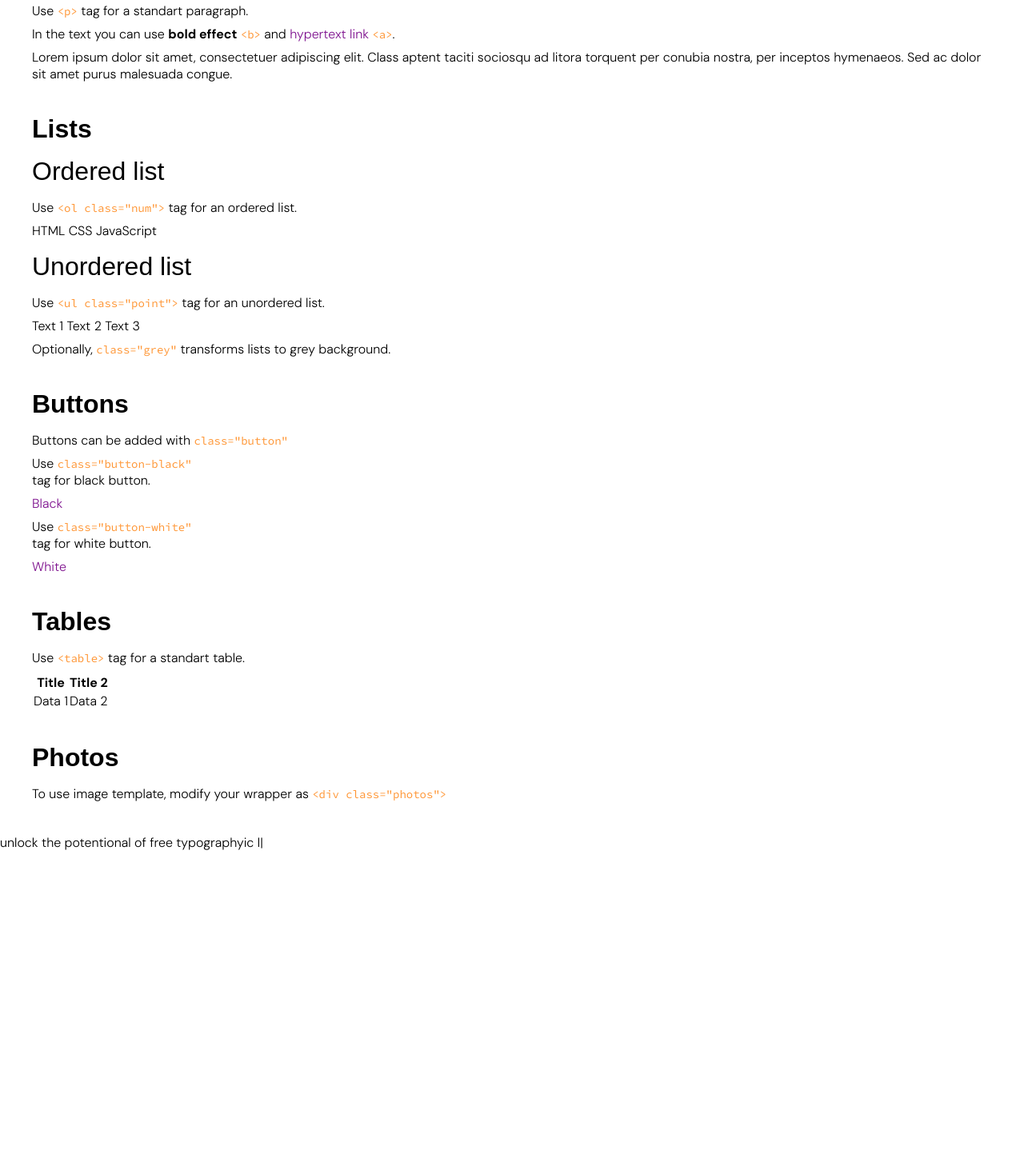
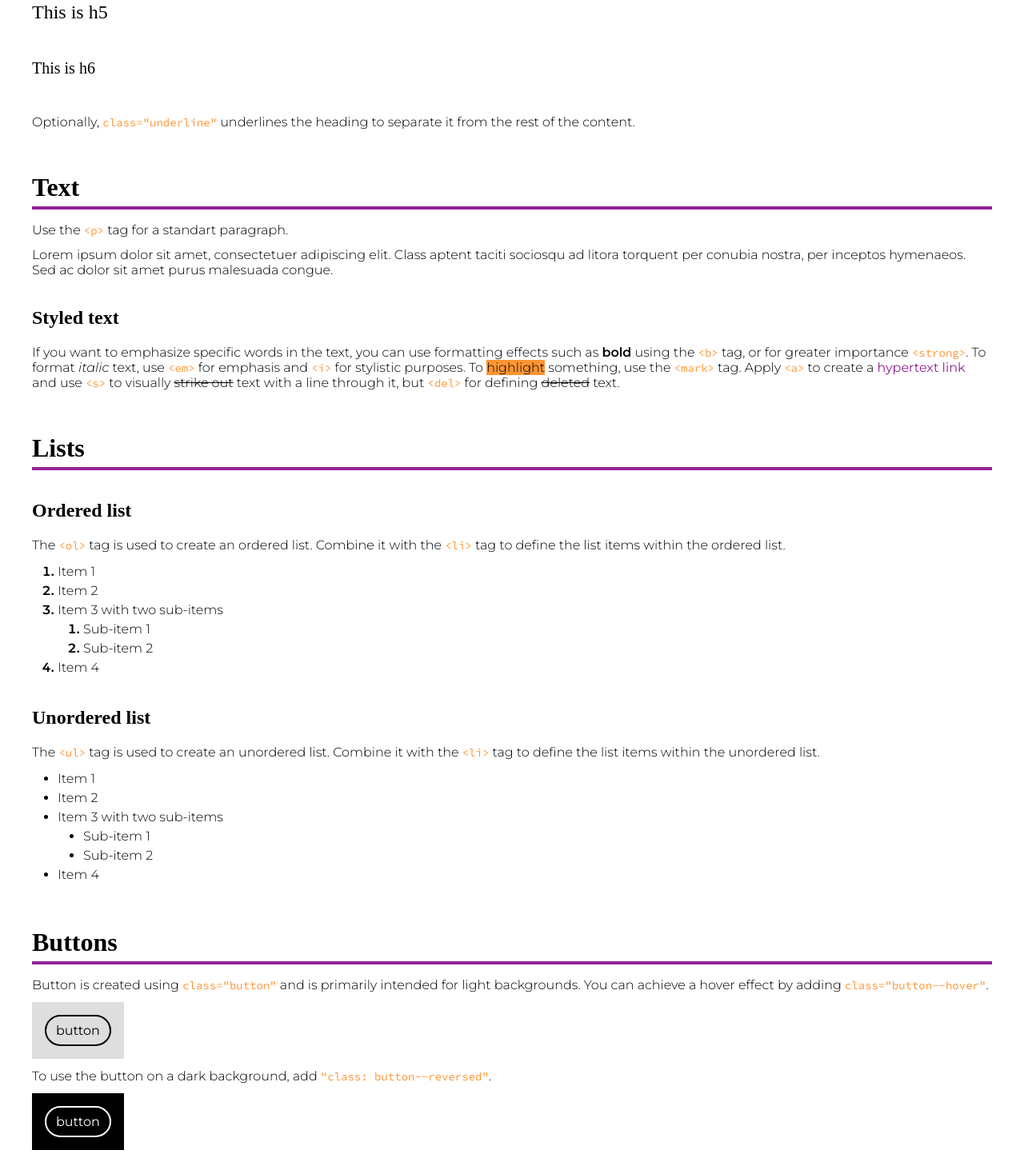
Before and after one commit to pslib-cz/2023-l4-web-typographic-library-NatalieRysava, a plain HTML site: page demo.html in a window 1280 px wide. Shown: the part 1007-2460 px from the top of the page at 80% size. Before the commit the page ends 2079 px from the top, so only its background shows below. Drawn offline with nearby package versions, Linux system fonts and the light colour scheme; a web font is replaced by a local one.

Commit message:
text, lists, buttons

```diff
--- a/css/glyphica.css
+++ b/css/glyphica.css
@@ -1,21 +1,22 @@
 /* imported fonts */
-@import url('https://fonts.googleapis.com/css2?family=Kadwa:wght@400;700&display=swap');
-@import url('https://fonts.googleapis.com/css2?family=DM+Sans:ital,opsz,wght@0,9..40,200;0,9..40,300;0,9..40,400;0,9..40,700;1,9..40,200;1,9..40,300;1,9..40,400;1,9..40,700&display=swap');
+@import url('https://fonts.googleapis.com/css2?family=Kadwa:wght@400;600&display=swap');
+@import url('https://fonts.googleapis.com/css2?family=Montserrat:ital,wght@0,300;0,400;0,600;1,300;1,400;1,600&display=swap');
 @import url('https://fonts.googleapis.com/css2?family=Source+Code+Pro&display=swap');
 
 html{
-    font-family: 'DM Sans', serif;
+    font-family: 'Montserrat', sans-serif;
     font-size: 16px;
     font-weight: 300;
     font-style: normal;
 }
 
 /* headings */
-h1, .h1--replace, h2, .h2--replace, h3, h4, h5, h6 {
-    font-family: 'Kadwa', sans-serif;
-    font-weight: 500;
+h1, .h1--replace, h2, .h2--replace, h3, .h3--replace, h4, h5, h6 {
+    font-family: 'Kadwa', serif;
+    font-weight: 400;
     font-style: normal;
-    margin-block: 1rem;
+    line-height: 1;
+    margin-block: 3rem 1rem;
 }
 
 h1, .h1--replace {
@@ -26,7 +27,7 @@ h2, .h2--replace {
     font-size: 2.25rem;
 }
 
-h3 {
+h3, .h3--replace {
     font-size: 2rem;
 }
 
@@ -43,7 +44,7 @@ h6 {
 }
  /* text */
 p {
-    margin-block: .5rem;
+    margin-block: .75rem;
 }
 
 code {
@@ -51,14 +52,85 @@ code {
     font-size: 0.875rem;
     font-weight: 400;
     font-style: normal;
- }
+}
 
- a {
-    color: #7e118e;
- }
+a {
+    color: var(--secondary-color);
+    font-weight: 400;
+    text-decoration: none;
+}
+
+b {
+    font-weight: 600;
+}
+
+mark {
+    background-color: var(--primary-color)
+}
+
+ol, ul {
+    padding-left: 2rem;
+}
+
+li {
+    line-height: 1.5rem;
+}
+
+/*ul:has(ul, ol), ol:has(ul, ol) {
+    margin-block: 2rem;
+}
+
+ul ul, ol ol, ul ol, ol ul {
+    margin-block: 0;
+}
+
+ol li, ul li{
+    padding-block: 0.25rem;
+}
+
+li:has(ul), li:has(ol) {
+    padding-bottom: 0;
+}
+
+li:has(ul) li:first-of-type, li:has(ol) li:first-of-type {
+    padding-top: .5rem;
+}
+*/
+
+ol li::marker {
+    font-weight: 600;
+}
+
+ul li {
+    list-style-type: disc;
+}
+
+.button {
+    display: inline-block;
+    text-transform: lowercase;
+    color: var(--black-color);
+    border: 2px solid var(--black-color);
+    padding: .5rem 0.75rem;
+    margin: 1rem;
+    border-radius: 2rem;
+    transition: 0.5s;
+}
+
+.button--reversed {
+    color: var(--white-color);
+    border: 2px solid var(--white-color);
+}
+
+.button:hover{
+    border: 2px solid var(--primary-color);
+    transition: 0.5s;
+}
+
 
 /* colors */
 :root {
-    --primary-color: #fff;
-    --secondary-color: #ff9533;
+    --white-color: #fff;
+    --black-color: #000;
+    --primary-color: #ff9533;
+    --secondary-color: #932295;
 }
--- a/css/style.css
+++ b/css/style.css
@@ -45,11 +45,7 @@ nav {
     justify-content: space-between;
 }
 
-a {
-    text-decoration: none;
-}
-
-li {
+.navbar li {
     list-style: none;
     display: inline-block;
 }
@@ -59,7 +55,7 @@ section {
 }
 
 .navbar__link {
-    color: var(--primary-color);
+    color: var(--white-color);
     font-size: 1rem;
     vertical-align: middle;
     padding: .5rem;
@@ -68,7 +64,7 @@ section {
 }
 
 .navbar__link:hover {
-    color: var(--secondary-color);
+    color: var(--primary-color);
     transition: 0.5s;
 }
 
@@ -85,18 +81,33 @@ h1 {
     font-size: calc(1rem + 4vw);
     line-height: 1.2;
     font-weight: 600;
-    line-height: 1.2;
-    color: var(--primary-color);
+    color: var(--white-color);
     margin-block: 4rem 2rem;
 }
 
 h2 {
     font-size: 2rem;
     font-weight: 600;
+    line-height: 1.5;
+    border-bottom: solid 4px var(--secondary-color);
+}
+.underline {
+    border-bottom: solid 4px var(--secondary-color);
+}
+
+.additional-text {
+    margin-top: 3rem;
+}
+
+h3 {
+    font-size: 1.5rem;
+    font-weight: 600;
+    line-height: 1.5;
+    margin-top: 2rem;
 }
 
 code {
-    color: var(--secondary-color);
+    color: var(--primary-color);
 }
 
 .header__main {
@@ -105,6 +116,7 @@ code {
 
 .content h1{
     font-size: calc(1rem + 8vw);
+    text-transform: lowercase;
 }
 
 .text--typing {
@@ -112,23 +124,30 @@ code {
 }
 
 .coloring--orange {
-    color: var(--secondary-color);
+    color: var(--primary-color);
 }
 
-.btn {
-    display: inline-block;
-    text-transform: lowercase;
-    color: var(--primary-color);
+.button--replace {
+    color: var(--white-color);
     font-size: calc(.8rem + 1vw);
-    border: 2px solid #fff;
+    border: 2px solid var(--white-color);
     padding: 1rem 1.5rem;
+    margin: 0;
     border-radius: 2rem;
-    transition: content 0.5s;
 }
 
-.btn:hover{
-    border: 2px solid var(--secondary-color);
-    transition: 0.5s;
+.button--reversed {
+    color: var(--white-color);
+    border: 2px solid var(--white-color);
+}
+
+.button-box {
+    display: inline-block;
+    background-color: #dedede;
+}
+
+.button-box:has(.button--reversed) {
+    background-color: var(--black-color);
 }
 
 .navbar__link--icon:hover::after {
@@ -163,3 +182,7 @@ code {
         margin-bottom: 0rem;
     }
 }
+
+.h2--replace {
+    border-bottom: none;
+}
--- a/demo.html
+++ b/demo.html
@@ -28,73 +28,73 @@
         </nav>
         <div class="header__main">
             <h1 class="">Typographic library <span class="break">for <span class="coloring--orange">your unique</span> project.</span></h1>
-            <a class="btn" href="https://github.com/pslib-cz/2022l4web-css-typographic-library-AlanFabik">Download (GitHub)</a></li>
+            <a class="button button--replace" href="https://github.com/pslib-cz/2023-l4-web-typographic-library-NatalieRysava/archive/refs/heads/master.zip">Download (GitHub)</a></li>
         </div>
     </header>
     <main>
         <section class="headings">
             <h2>Headings</h2>
                 <p>Search engines use the headings to index the structure and content of your web pages. Users often skim a page by its headings. It is important to use headings to show the document structure. In the code sample below you can see how to implement heading in your code.</p>
-                <p>Use <code>&#60h1&#62</code>,<code>&#60h2&#62</code>,<code>&#60h3&#62</code>,<code>&#60h4&#62</code>,<code>&#60h5&#62</code>,<code>&#60h6&#62</code> tags for headings.</p>
+                <p>Use <code>&lt;h1&gt;</code>,<code>&lt;h2&gt;</code>,<code>&lt;h3&gt;</code>,<code>&lt;h4&gt;</code>,<code>&lt;h5&gt;</code>,<code>&lt;h6&gt;</code> tags for headings.</p>
                 <p class="h1--replace">This is h1</p>
                 <h2 class="h2--replace">This is h2</h2>
-                <h3>This is h3</h3>
+                <h3 class="h3--replace">This is h3</h3>
                 <h4>This is h4</h4>
                 <h5 id="text">This is h5</h5>
                 <h6>This is h6</h6>
+                <p class="additional-text">Optionally, <code>class="underline"</code> underlines the heading to separate it from the rest of the content.</p>
             </section>
-            <section class="text">
+            <section class="text" id="text">
                 <h2>Text</h2>
-                <p id="photo">Use <code>&#60p&#62</code> tag for a standart paragraph.</p>
-                <p>
-                    In the text you can use <b>bold effect</b> <code>&#60b&#62</code> and <a href="#">hypertext link</a> <code>&#60a&#62</code>.
-                </p>
-                <p>
-                    Lorem ipsum dolor sit amet, consectetuer adipiscing elit. Class aptent taciti sociosqu ad litora torquent per conubia
-                    nostra, per inceptos hymenaeos. Sed ac dolor sit amet purus malesuada congue.
-                </p>
+                <p>Use the <code>&lt;p&gt;</code> tag for a standart paragraph.</p>
+                <p>Lorem ipsum dolor sit amet, consectetuer adipiscing elit. Class aptent taciti sociosqu ad litora torquent per conubia nostra, per inceptos hymenaeos. Sed ac dolor sit amet purus malesuada congue.</p>
+                <h3>Styled text</h3>
+                <p>If you want to emphasize specific words in the text, you can use formatting effects such as <b>bold</b> using the <code>&lt;b&gt;</code> tag, or for greater importance <code>&lt;strong&gt;</code>. To format <em>italic</em> text, use <code>&lt;em&gt;</code> for emphasis and <code>&lt;i&gt;</code> for stylistic purposes. To <mark>highlight</mark> something, use the <code>&lt;mark&gt;</code> tag. Apply <code>&lt;a&gt;</code> to create a <a href="#">hypertext link</a> and use <code>&lt;s&gt;</code> to visually <s>strike out</s> text with a line through it, but <code>&lt;del&gt;</code> for defining <del>deleted</del> text.</p>
             </section>
             <section class="lists" id="lists">
                 <h2>Lists</h2>
-                <div class="lists-wrapper">
-                    <div class="lists-wrapper-item">
-                        <h3>Ordered list</h3>
-                        <p>Use <code>&#60ol class="num"&#62</code> tag for an ordered list.</p>
-                        <ol class="num">
-                            <li>HTML</li>
-                            <li>CSS</li>
-                            <li>JavaScript</li>
-                        </ol>
-                    </div>
-                    <div class="lists-wrapper-item">
-                        <h3>Unordered list</h3>
-                        <p>Use <code>&#60ul class="point"&#62</code> tag for an unordered list.</p>
-                        <ul class="point grey">
-                            <li>Text 1</li>
-                            <li>Text 2</li>
-                            <li>Text 3</li>
-                        </ul>
-                    </div>
-                    <p>Optionally, <code>class="grey"</code> transforms lists to grey background.</p>
+                    <h3>Ordered list</h3>
+                    <p>The <code>&lt;ol&gt;</code> tag is used to create an ordered list. Combine it with the <code>&lt;li&gt;</code> tag to define the list items within the ordered list.</p>
+                    <ol>
+                        <li>Item 1</li>
+                        <li>Item 2</li>
+                        <li>Item 3 with two sub-items
+                            <ol>
+                                <li>Sub-item 1</li>
+                                <li>Sub-item 2</li>
+                            </ol>
+                        </li>
+                        <li>Item 4</li>
+                    </ol>
+                    <h3>Unordered list</h3>
+                    <p>The <code>&lt;ul&gt;</code> tag is used to create an unordered list. Combine it with the <code>&lt;li&gt;</code> tag to define the list items within the unordered list.</p>
+                    <ul>
+                        <li>Item 1</li>
+                        <li>Item 2</li>
+                        <li>Item 3 with two sub-items
+                            <ul>
+                                <li>Sub-item 1</li>
+                                <li>Sub-item 2</li>
+                            </ul>
+                        </li>
+                        <li>Item 4</li>
+                    </ul>
                 </div>
             </section>
             <section class="buttons">
                 <h2>Buttons</h2>
-                <p>Buttons can be added with <code>class="button"</code></p>
-                <div class="buttons-wrapper">
-                    <div class="buttons-wrapper-item light-background">
-                        <p>Use <code>class="button-black"</code><br>tag for black button.</p>
-                        <a class="button button--black">Black</a>
-                    </div>
-                    <div class="buttons-wrapper-item dark-background">
-                        <p>Use <code>class="button-white"</code><br>tag for white button.</p>
-                        <a class="button button--white">White</a>
-                    </div>
+                <p>Button is created using <code>class="button"</code> and is primarily intended for light backgrounds. You can achieve a hover effect by adding <code>class="button--hover"</code>.</p>
+                <div class="button-box">
+                    <a class="button button--hover" href="#">Button</a>
+                </div>
+                <p>To use the button on a dark background, add <code>"class: button--reversed"</code>.</p>
+                <div class="button-box">
+                    <a class="button button--reversed button--hover" href="#">Button</a>
                 </div>
             </section>
             <section class="tables" id="tables">
                 <h2>Tables</h2>
-                <p>Use <code>&#60table&#62</code> tag for a standart table.</p>
+                <p>Use <code>&lt;table&gt;</code> tag for a standart table.</p>
                 <table>
                     <tr>
                         <th>Title</th>
@@ -108,7 +108,7 @@
             </section>
             <section class="photos">
                 <h2>Photos</h2>
-                <p>To use image template, modify your wrapper as <code>&#60div class="photos"&#62</code>
+                <p>To use image template, modify your wrapper as <code>&lt;div class="photos"&gt;</code>
                 </p>
                 <div class="">
                     <a href=""></a>
--- a/js/script.js
+++ b/js/script.js
@@ -9,7 +9,7 @@ $(document).ready(function () {
     });
 
     //  hamburgermenu
-    $('.menu-btn').click(function () {
+    $('.menu-button').click(function () {
         $('.navbar .navbar__menu').toggleClass("active");
     });
 
```
Also changed, not shown: index.html (+4 -4 lines), neco.html (added, +16 -0 lines).
